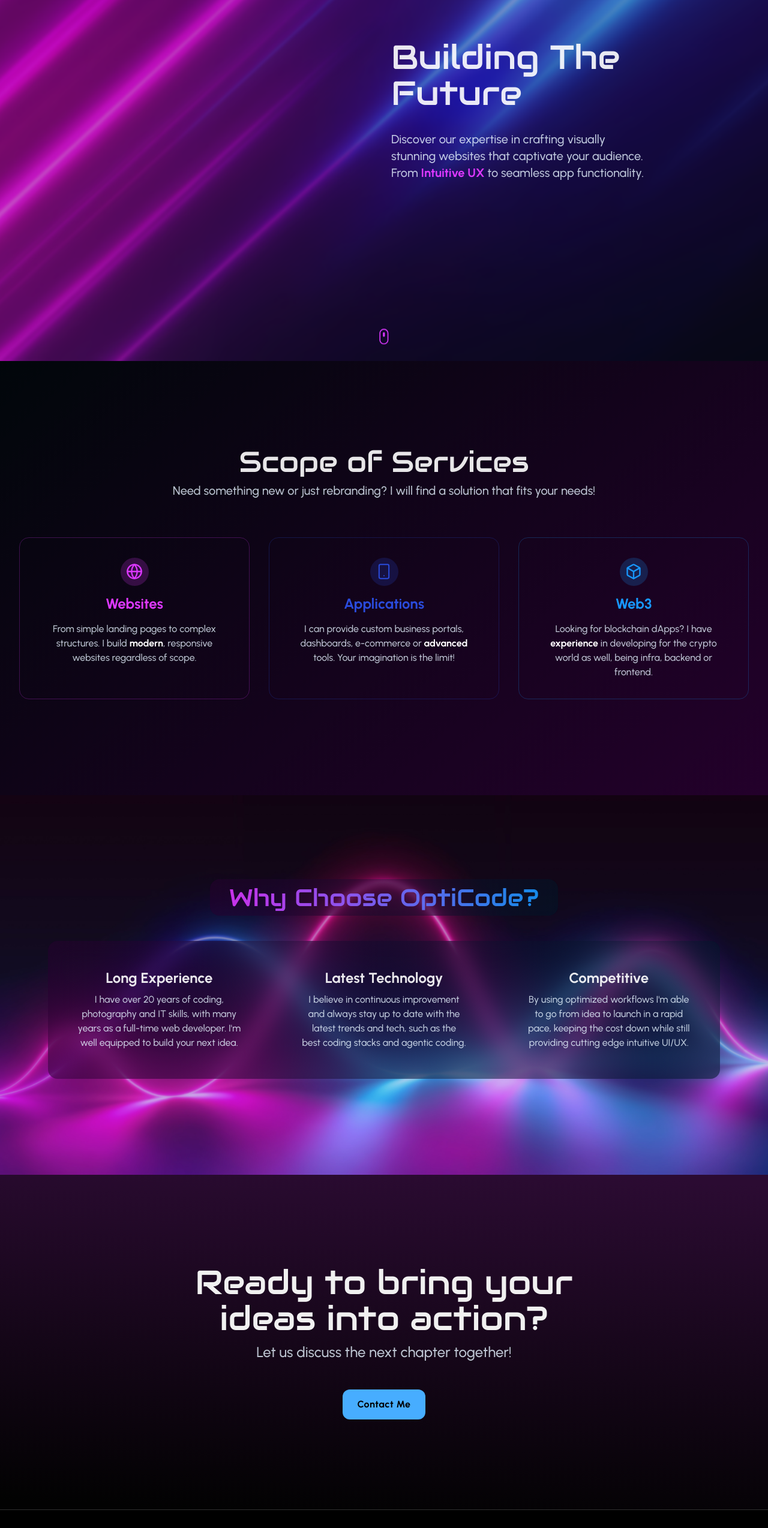
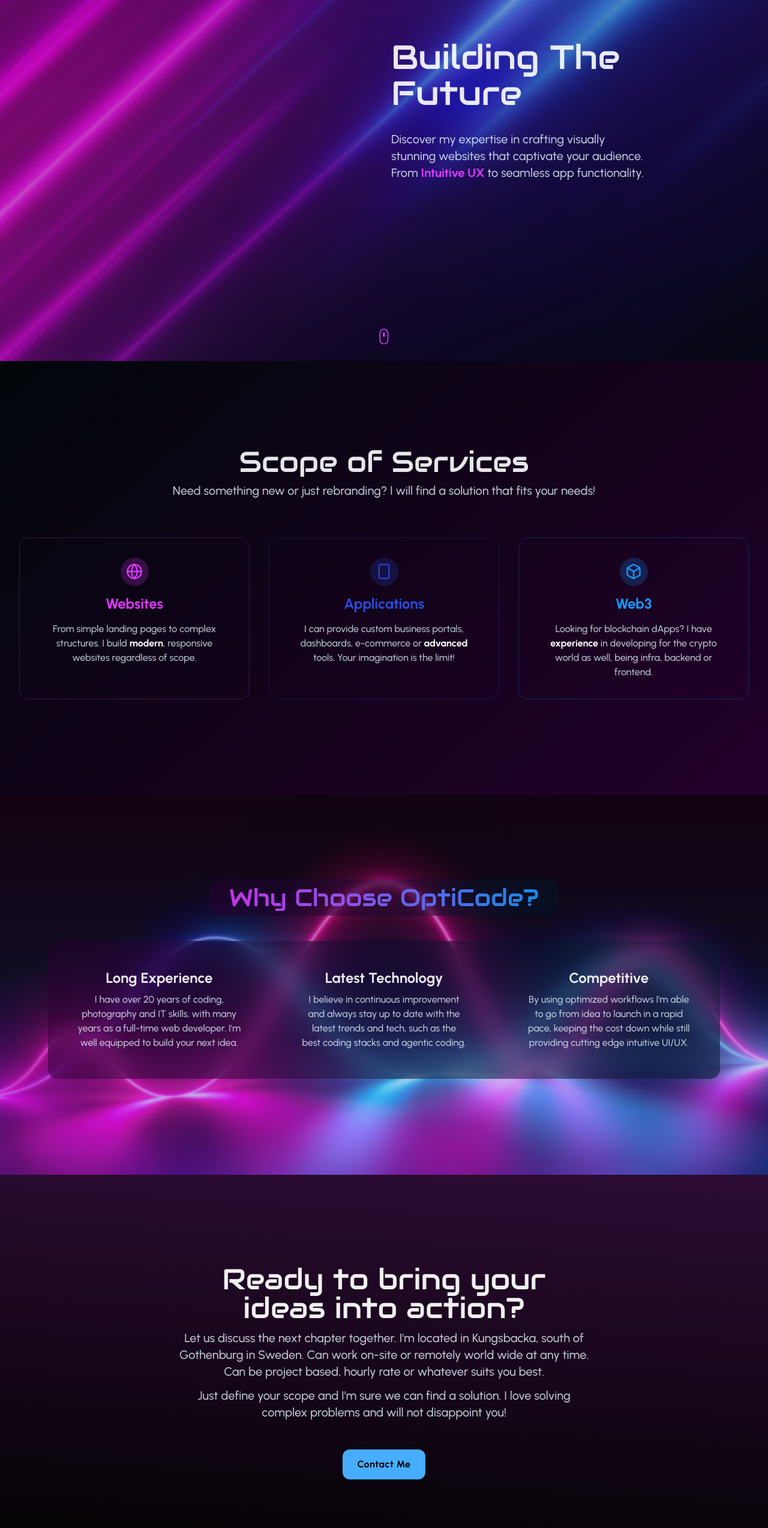
Before and after one commit to opticoding/opticode-landing, a Next.js app: page / in a window 1280 px wide. Shown: the part 234-2782 px from the top of the page at 60% size. Built offline with nearby package versions, Linux system fonts and the light colour scheme.

Commit message:
fix: More description

```diff
--- a/src/components/CTASection.tsx
+++ b/src/components/CTASection.tsx
@@ -28,11 +28,14 @@
       <div className="flex flex-col items-center gap-8 lg:gap-12 w-full max-w-[400px] sm:max-w-[500px] lg:max-w-[688px]">
         {/* Headline */}
         <div className="flex flex-col items-center gap-4 lg:gap-3">
-          <h2 className="font-audiowide font-normal text-[30px] leading-[34px] sm:text-[40px] sm:leading-[44px] lg:text-[56px] lg:leading-[60px] text-center text-white">
+          <h2 className="font-audiowide text-[30px] leading-[28px] sm:text-[40px] sm:leading-[45px] lg:text-5xl lg:leading-12 text-center text-white">
             <AnimatedText>{t.cta.headline}</AnimatedText>
           </h2>
-          <p className="font-urbanist font-medium text-base leading-6 lg:text-2xl lg:leading-7 text-center text-subtitle">
+          <p className="font-urbanist font-medium text-base leading-6 lg:text-xl lg:leading-7 text-center text-subtitle">
             <AnimatedText>{t.cta.tagline}</AnimatedText>
+          </p>
+          <p className="font-urbanist font-medium text-base leading-6 lg:text-xl lg:leading-7 text-center text-subtitle">
+            <AnimatedText>{t.cta.tagline2}</AnimatedText>
           </p>
         </div>
 
--- a/src/components/ServicesSection.tsx
+++ b/src/components/ServicesSection.tsx
@@ -71,7 +71,7 @@
         <h2 className="font-audiowide text-[30px] leading-[28px] sm:text-[40px] sm:leading-[45px] lg:text-5xl lg:leading-9 text-center text-white-trans">
           <AnimatedText>{t.services.header}</AnimatedText>
         </h2>
-        <p className="font-urbanist font-medium text-base leading-6 lg:text-xl text-center text-subtitle">
+        <p className="font-urbanist font-medium text-base leading-6 lg:text-xl lg:leading-7 text-center text-subtitle">
           <AnimatedText>{t.services.subheader}</AnimatedText>
         </p>
       </div>
--- a/src/constants/translations.ts
+++ b/src/constants/translations.ts
@@ -10,7 +10,7 @@
     },
     hero: {
       headline: 'Building The Future',
-      description: 'Discover our expertise in crafting visually stunning websites that captivate your audience. From ',
+      description: 'Discover my expertise in crafting visually stunning websites that captivate your audience. From ',
       descriptionHighlight: 'Intuitive UX',
       descriptionEnd: ' to seamless app functionality.',
     },
@@ -54,7 +54,8 @@
     },
     cta: {
       headline: 'Ready to bring your ideas into action?',
-      tagline: 'Let us discuss the next chapter together!',
+      tagline: 'Let us discuss the next chapter together. I\'m located in Kungsbacka, south of Gothenburg in Sweden. Can work on-site or remotely world wide at any time. Can be project based, hourly rate or whatever suits you best.',
+      tagline2: 'Just define your scope and I\'m sure we can find a solution. I love solving complex problems and will not disappoint you!',
       button: 'Contact Me',
     },
     contact: {
@@ -64,14 +65,14 @@
   sv: {
     navbar: {
       services: 'Tjänster',
-      about: 'Om oss',
+      about: 'Om Mig',
       contact: 'Kontakt',
     },
     hero: {
       headline: 'Bygger Framtiden',
-      description: 'Upptäck vår expertis i att skapa visuellt grymma webbplatser som fångar in dina kunder. Från ',
+      description: 'Upptäck min expertis i att skapa visuellt snygga webbplatser. Från ',
       descriptionHighlight: 'Intuitiv UX',
-      descriptionEnd: ' till smidig funktionalitet.',
+      descriptionEnd: ' till komplett funktionalitet.',
     },
     services: {
       header: 'Utbud av Tjänster',
@@ -112,8 +113,9 @@
       ],
     },
     cta: {
-      headline: 'Redo att förverkliga dina idéer?',
-      tagline: 'Låt oss diskutera det tillsammans!',
+      headline: 'Redo att förvandla dina idéer till verklighet?',
+      tagline: 'Låt oss diskutera det tillsammans. Jag är belägen i Kungsbacka, söder om Göteborg. Kan arbeta på plats eller på distans världen över när som helst. Kan vara projektbaserad, timpris eller vad som passar dig bäst.',
+      tagline2: 'Beskriv ditt ärende och jag är säker på att vi kan hitta en lösning. Jag älskar att lösa komplexa problem och kommer inte göra dig besviken!',
       button: 'Kontakta Mig',
     },
     contact: {
```
